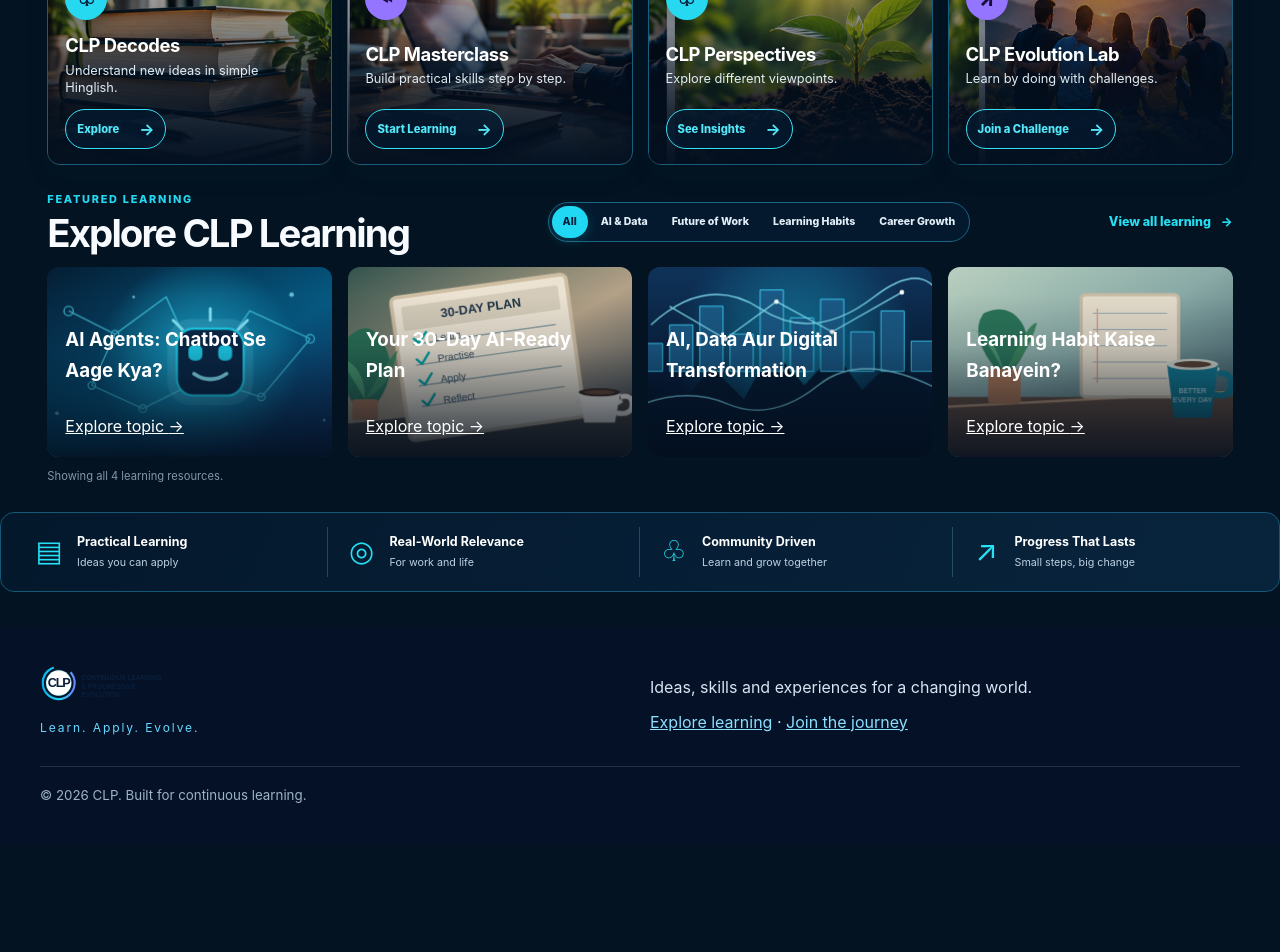
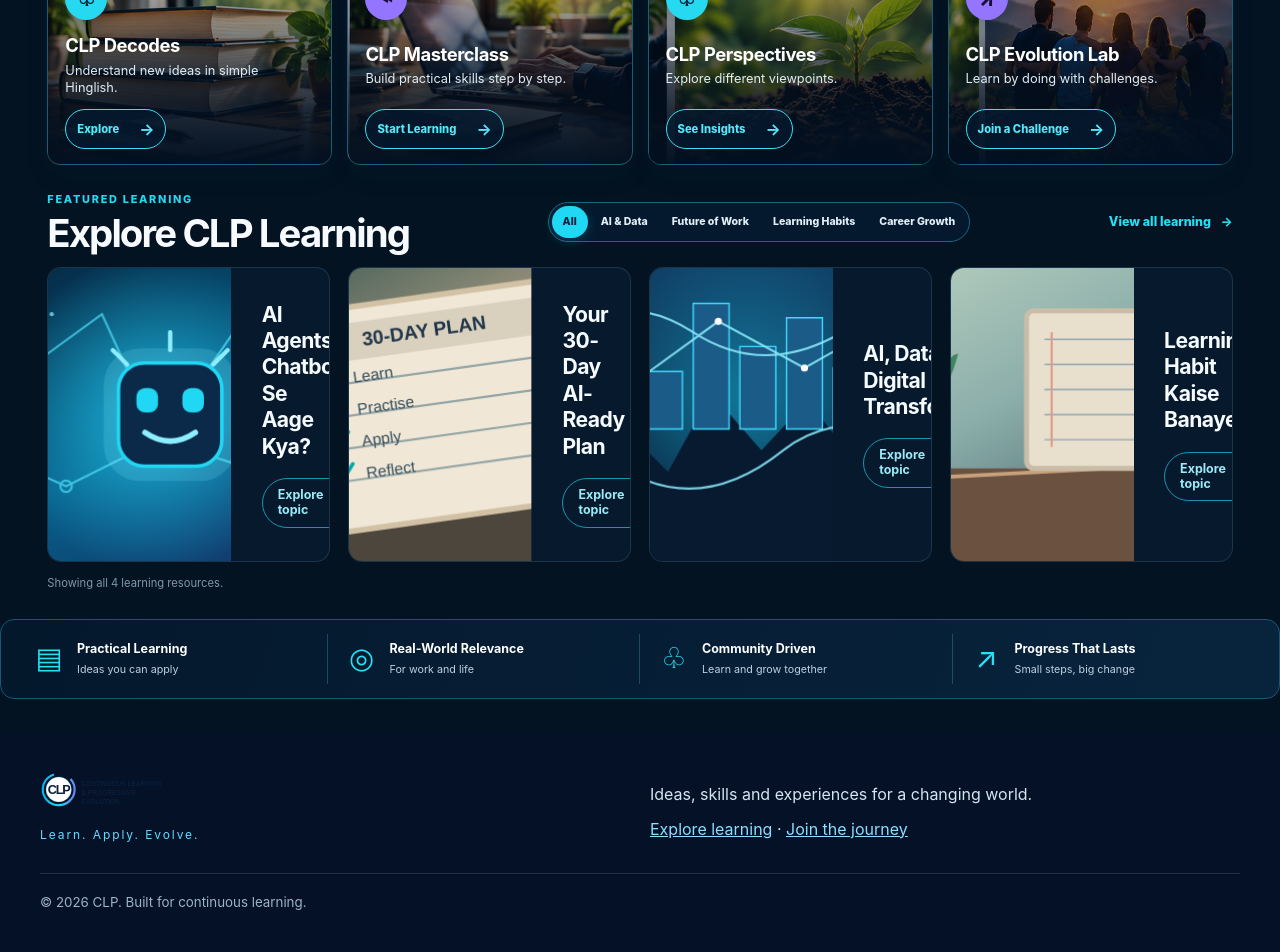
Before and after one commit to sanjeevkshu/clp, a Jekyll site: the page built from index.md, in a window 1280 px wide. Shown: the part 940-1892 px from the top of the page. Built offline with Jekyll 4.4.1, drawn with Linux system fonts in a browser that asks for light colours; before the commit the page ends 1785 px from its top, so only the background shows below that.

Commit message:
Add reusable horizontal learning card pattern

```diff
--- a/assets/css/styles.css
+++ b/assets/css/styles.css
@@ -790,41 +790,98 @@
 }
 
 
-/* Homepage-only learning cards: quiet, image-led and free of repeated category chips. */
-body.home-page #home-latest .home-video-grid{gap:16px}
+/* Reusable CLP learning-resource card pattern: split media/content, independent CTA. */
+body.home-page #home-latest .home-video-grid{gap:18px}
 body.home-page #home-latest .home-video-card{
-  min-height:190px;
-  padding:18px;
-  border:0;
-  border-radius:12px;
+  display:grid;
+  grid-template-columns:minmax(180px,42%) minmax(0,1fr);
+  align-items:stretch;
+  min-height:230px;
+  padding:0;
+  overflow:hidden;
+  border:1px solid rgba(134,190,220,.16);
+  border-radius:14px;
   box-shadow:none;
   background:#071a2d;
+  position:relative;
+  text-align:left;
 }
-body.home-page #home-latest .home-video-card:before{
-  background:linear-gradient(180deg,rgba(3,14,29,.02) 15%,rgba(3,14,29,.16) 42%,rgba(3,14,29,.88) 100%);
-}
+body.home-page #home-latest .home-video-card:before{display:none}
 body.home-page #home-latest .home-video-card:hover{
   transform:translateY(-2px);
-  border-color:transparent;
-  box-shadow:0 8px 24px rgba(0,0,0,.18);
+  border-color:rgba(32,215,244,.3);
+  box-shadow:0 10px 28px rgba(0,0,0,.18);
 }
-body.home-page #home-latest .home-video-type{display:none!important}
-body.home-page #home-latest .home-video-copy{gap:7px;margin:0;max-width:100%}
-body.home-page #home-latest .home-video-copy strong{
-  font-size:clamp(.95rem,1.25vw,1.12rem);
+body.home-page #home-latest .home-video-card .home-video-image{
+  display:block;
+  position:relative;
+  inset:auto;
+  width:100%;
+  height:100%;
+  min-height:230px;
+  object-fit:cover;
+  align-self:stretch;
+  transform:none;
+  border-radius:0;
+}
+body.home-page #home-latest .home-video-copy{
+  display:flex;
+  flex-direction:column;
+  align-items:flex-start;
+  justify-content:center;
+  gap:18px;
+  min-width:0;
+  margin:0;
+  max-width:none;
+  padding:clamp(20px,2.6vw,34px);
+}
+body.home-page #home-latest .home-video-copy h3{
+  margin:0;
+  color:#f5fbff;
+  font-size:clamp(1.05rem,1.65vw,1.42rem);
   line-height:1.25;
-  letter-spacing:-.02em;
+  letter-spacing:-.025em;
   font-weight:750;
 }
-body.home-page #home-latest .home-video-copy small{
-  font-size:.68rem;
-  letter-spacing:0;
-  font-weight:700;
+body.home-page #home-latest .home-video-cta{
+  display:inline-flex;
+  align-items:center;
+  justify-content:center;
+  gap:12px;
+  min-height:40px;
+  padding:9px 15px;
+  border:1px solid rgba(32,215,244,.65);
+  border-radius:999px;
   color:#9beaf8;
+  background:transparent;
+  font-size:.78rem;
+  line-height:1.2;
+  font-weight:750;
+  text-decoration:none;
+  transition:background .2s ease,color .2s ease,border-color .2s ease,transform .2s ease;
 }
-body.home-page #home-latest .home-filter-status{margin-top:10px;color:#8297aa;font-size:.7rem}
+body.home-page #home-latest .home-video-cta:hover{
+  color:#041329;
+  background:#20d7f4;
+  border-color:#20d7f4;
+  transform:translateY(-1px);
+}
+body.home-page #home-latest .home-video-cta:focus-visible{
+  outline:2px solid #fff;
+  outline-offset:3px;
+}
+body.home-page #home-latest .home-filter-status{margin-top:12px;color:#8297aa;font-size:.7rem}
 @media(max-width:680px){
-  body.home-page #home-latest .home-video-grid{gap:10px}
-  body.home-page #home-latest .home-video-card{min-height:148px;padding:16px;border-radius:10px}
-  body.home-page #home-latest .home-video-copy strong{font-size:1rem}
+  body.home-page #home-latest .home-video-grid{gap:12px}
+  body.home-page #home-latest .home-video-card{grid-template-columns:38% minmax(0,1fr);min-height:184px;border-radius:11px}
+  body.home-page #home-latest .home-video-card .home-video-image{min-height:184px}
+  body.home-page #home-latest .home-video-copy{gap:13px;padding:16px 14px}
+  body.home-page #home-latest .home-video-copy h3{font-size:1rem;line-height:1.28}
+  body.home-page #home-latest .home-video-cta{min-height:36px;padding:8px 11px;font-size:.72rem;gap:7px}
 }
+@media(max-width:390px){
+  body.home-page #home-latest .home-video-card{grid-template-columns:34% minmax(0,1fr);min-height:174px}
+  body.home-page #home-latest .home-video-card .home-video-image{min-height:174px}
+  body.home-page #home-latest .home-video-copy{padding:13px 11px;gap:11px}
+  body.home-page #home-latest .home-video-copy h3{font-size:.93rem}
+}
```
